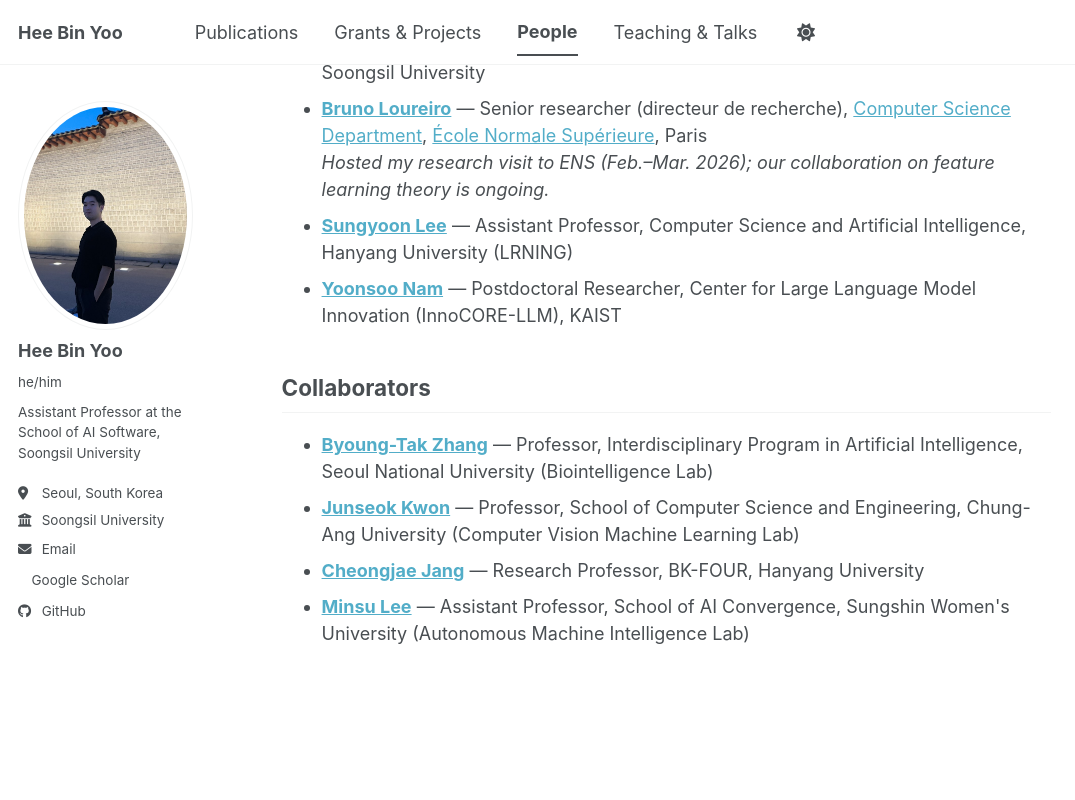
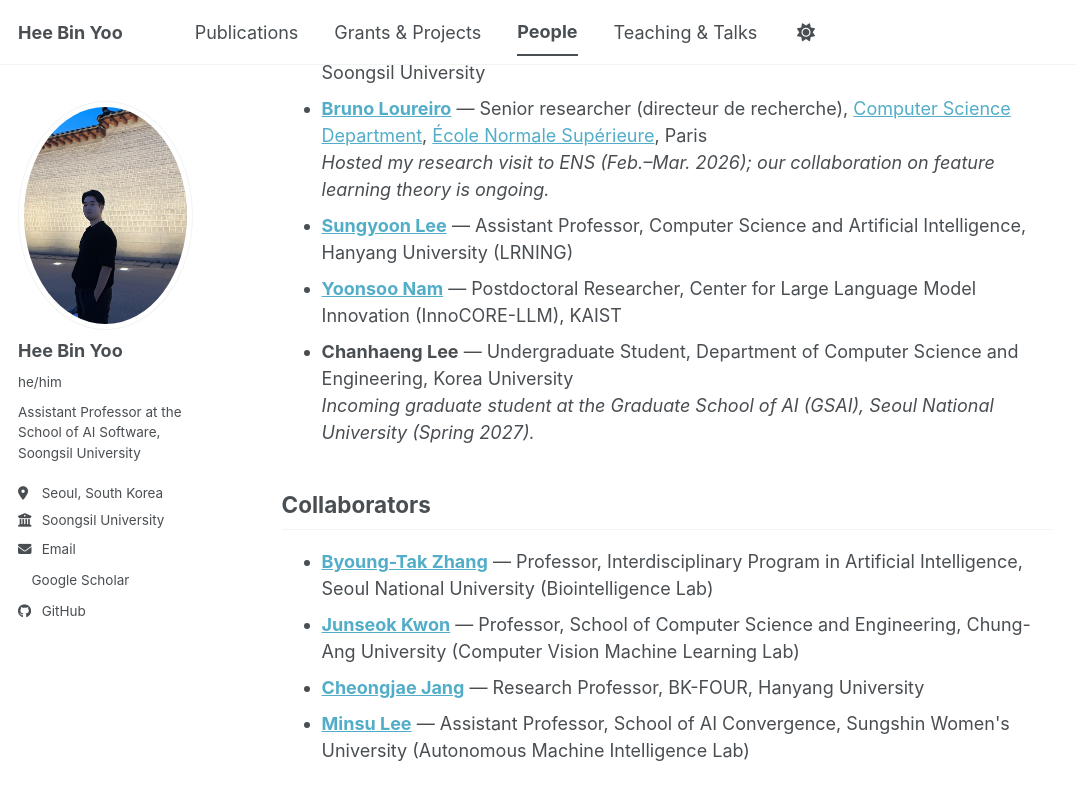
Before and after one commit to heebinYoo/heebinYoo.github.io, a Jekyll site: the page built from _pages/people.md, in a window 1280 px wide and 900 px high, scrolled down 1382 px. Shown: the top 800 px of the window, without its empty margins (0-1075 px from the left). Built offline with Jekyll 4.4.1, drawn with Linux system fonts in a browser that asks for light colours; a style sheet for code colours, icons or effects is not loaded.

Commit message:
Add Chanhaeng Lee to current coworkers
Co-Authored-By: Claude Opus 5.5 <noreply@anthropic.com>
Claude-Session: https://claude.ai/code/session_01Hn8GDUXWurAUf8uQmiqsvZ

```diff
--- a/_data/people.yml
+++ b/_data/people.yml
@@ -50,6 +50,9 @@ coworkers:
   - name: "Yoonsoo Nam"
     affiliation: "Postdoctoral Researcher, Center for Large Language Model Innovation (InnoCORE-LLM), KAIST"
     homepage: "https://yoonsoonam119.github.io"
+  - name: "Chanhaeng Lee"
+    affiliation: "Undergraduate Student, Department of Computer Science and Engineering, Korea University"
+    note: "Incoming graduate student at the Graduate School of AI (GSAI), Seoul National University (Spring 2027)."
 
 collaborators:
   - name: "Byoung-Tak Zhang"
```
